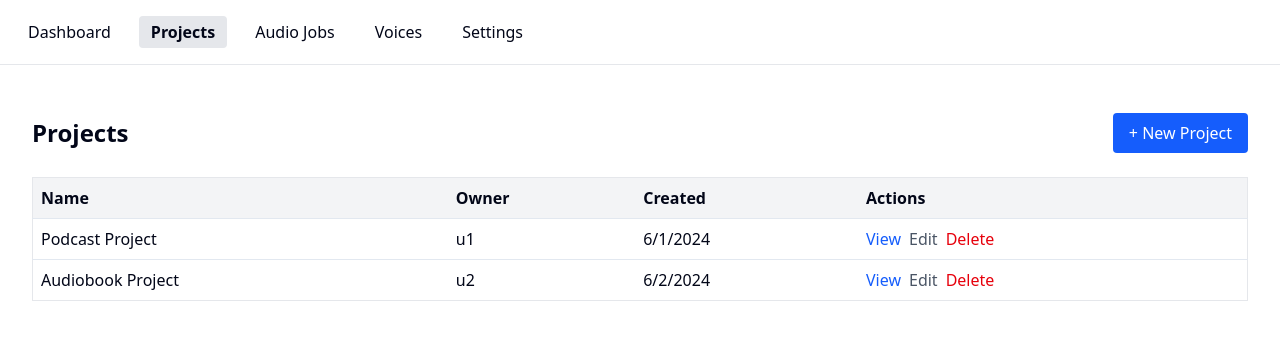
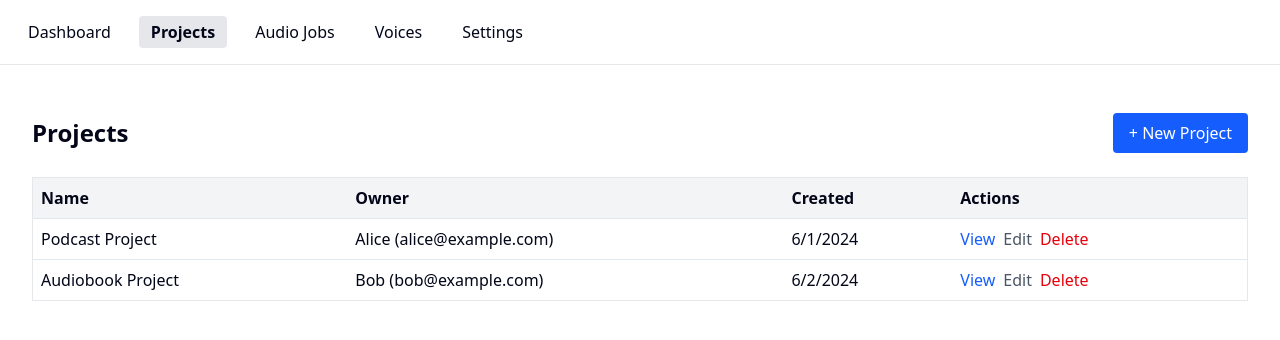
Before and after one commit to AmariLuigi/wowdio-app, a Next.js app: page /projects in a window 1280 px wide. Shown: the top 340 px of the page. Built offline with nearby package versions, Linux system fonts and the light colour scheme.

Commit message:
feat(projects): show owner name and email instead of ownerId

```diff
--- a/src/app/projects/page.tsx
+++ b/src/app/projects/page.tsx
@@ -1,5 +1,5 @@
 "use client";
-import { fetchProjects, Project } from "../../lib/api";
+import { fetchProjects, fetchUsers, Project, User } from "../../lib/api";
 import { useQuery } from "@tanstack/react-query";
 
 export default function ProjectsPage() {
@@ -7,6 +7,15 @@ export default function ProjectsPage() {
     queryKey: ["projects"],
     queryFn: fetchProjects,
   });
+  const { data: users } = useQuery<User[]>({
+    queryKey: ["users"],
+    queryFn: fetchUsers,
+  });
+
+  function getOwnerInfo(ownerId: string) {
+    const owner = users?.find((u) => u.id === ownerId);
+    return owner ? `${owner.name} (${owner.email})` : ownerId;
+  }
 
   return (
     <main className="p-8">
@@ -31,7 +40,7 @@ export default function ProjectsPage() {
           {projects?.map((project) => (
             <tr key={project.id} className="border-t">
               <td className="p-2 font-medium">{project.name}</td>
-              <td className="p-2">{project.ownerId}</td>
+              <td className="p-2">{getOwnerInfo(project.ownerId)}</td>
               <td className="p-2">{new Date(project.createdAt).toLocaleDateString()}</td>
               <td className="p-2">
                 <button className="text-blue-600 hover:underline mr-2">View</button>
```
